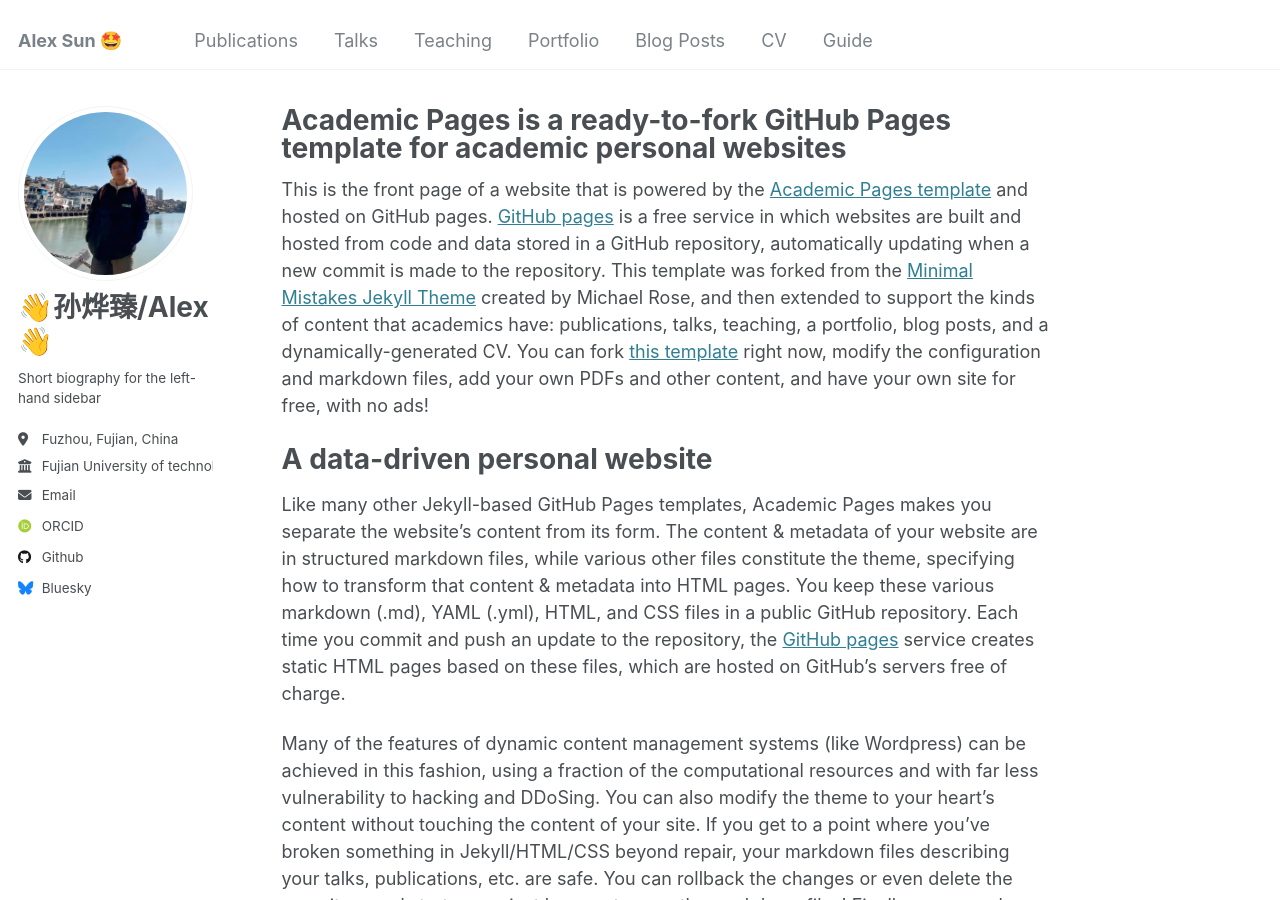
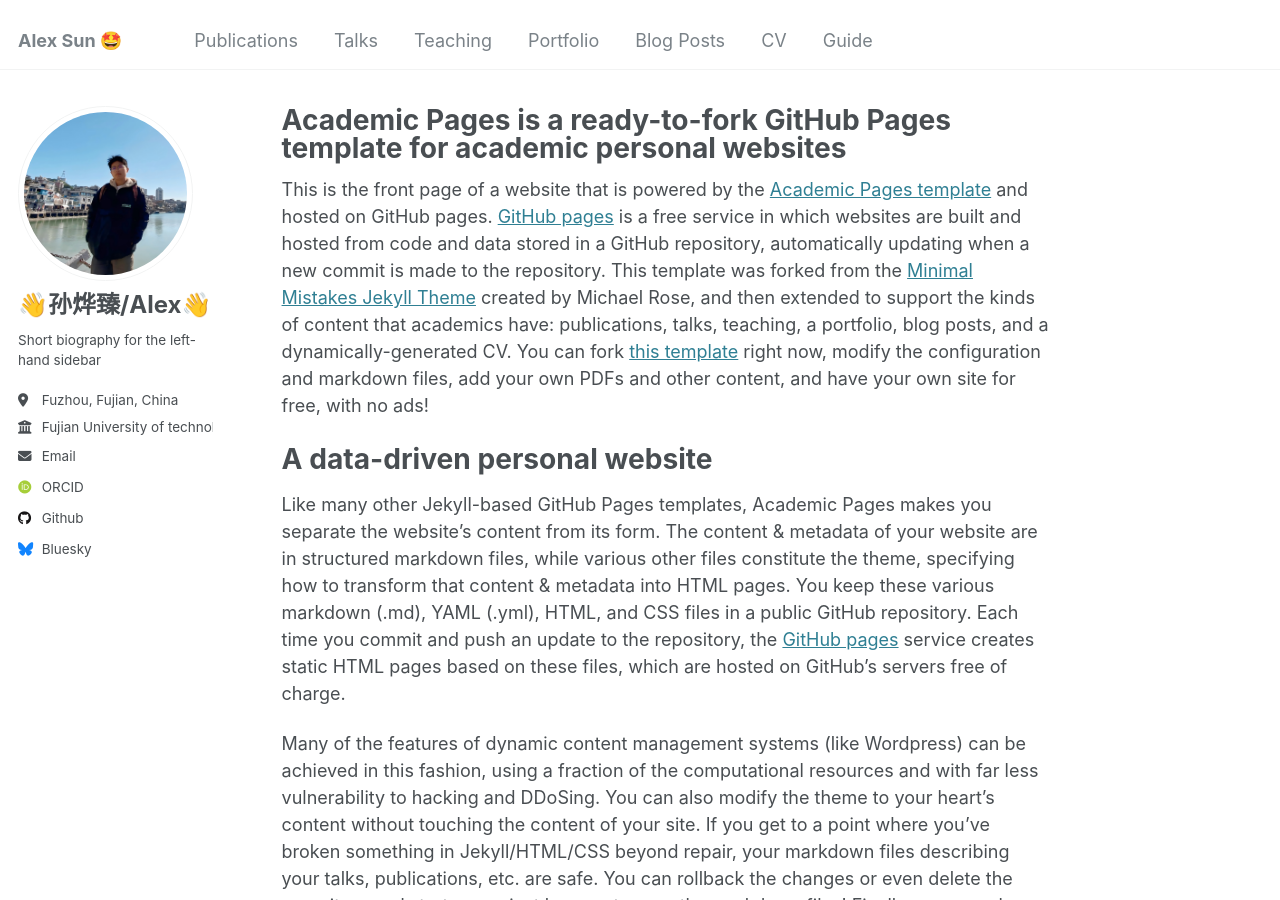
Before and after one commit to yuyuasd/yuyuasd.github.io, a Jekyll site: the page built from _pages/about.md, in a window 1280 px wide and 900 px high. Built offline with Jekyll 4.4.1, drawn with Linux system fonts in a browser that asks for light colours; some web fonts are replaced.

Commit message:
name->font-size: 24p

```diff
--- a/_includes/author-profile.html
+++ b/_includes/author-profile.html
@@ -15,7 +15,7 @@
   </div>
 
   <div class="author__content">
-    <h3 class="author__name" style="font-size: 28px; font-weight: bold;">{{ author.name }}</h3>
+    <h3 class="author__name" style="font-size: 24px; font-weight: bold;">{{ author.name }}</h3>
     {% if author.pronouns %}<p class="author__pronouns">{{ author.pronouns }}</p>{% endif %}
     {% if author.bio %}<p class="author__bio">{{ author.bio }}</p>{% endif %}
   </div>
```
